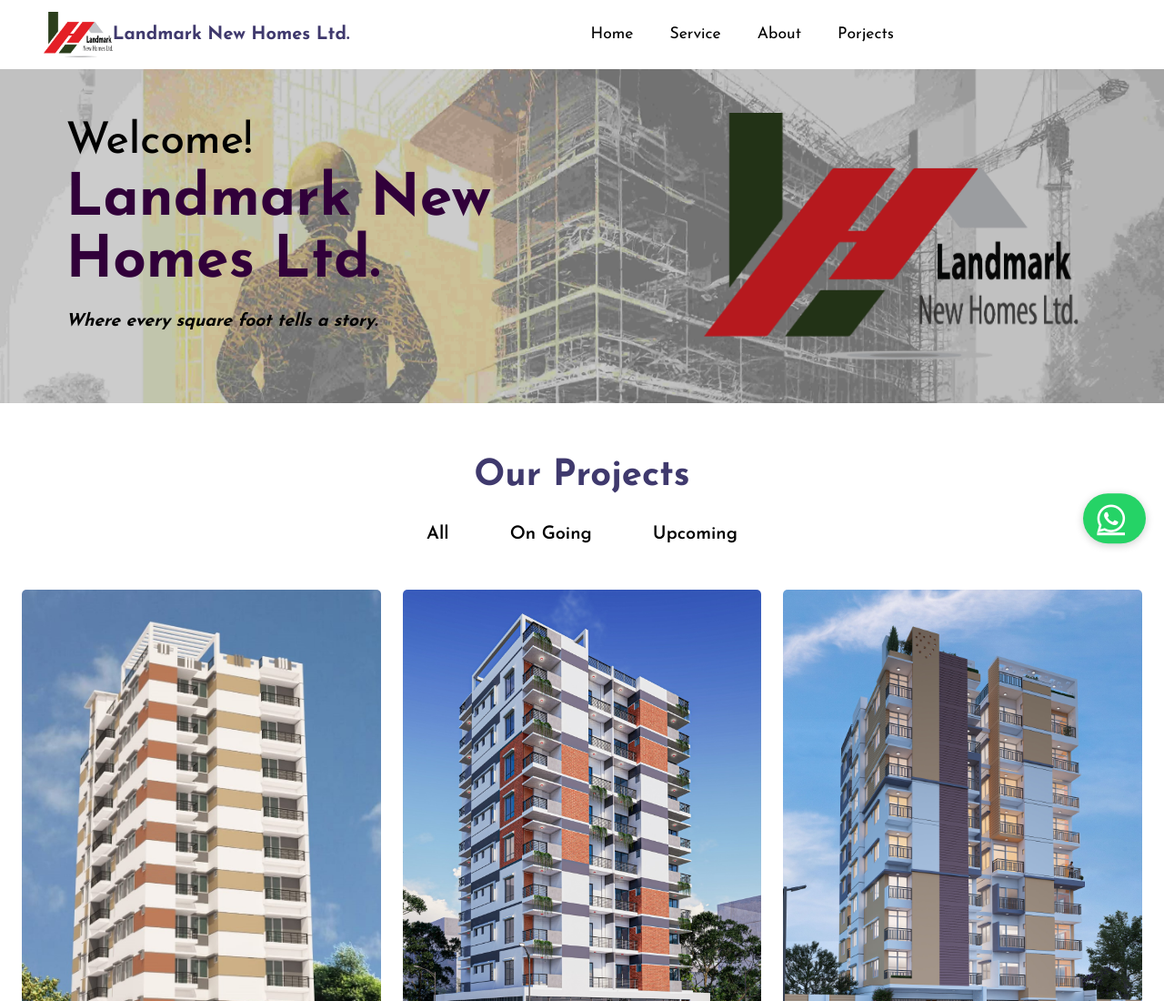
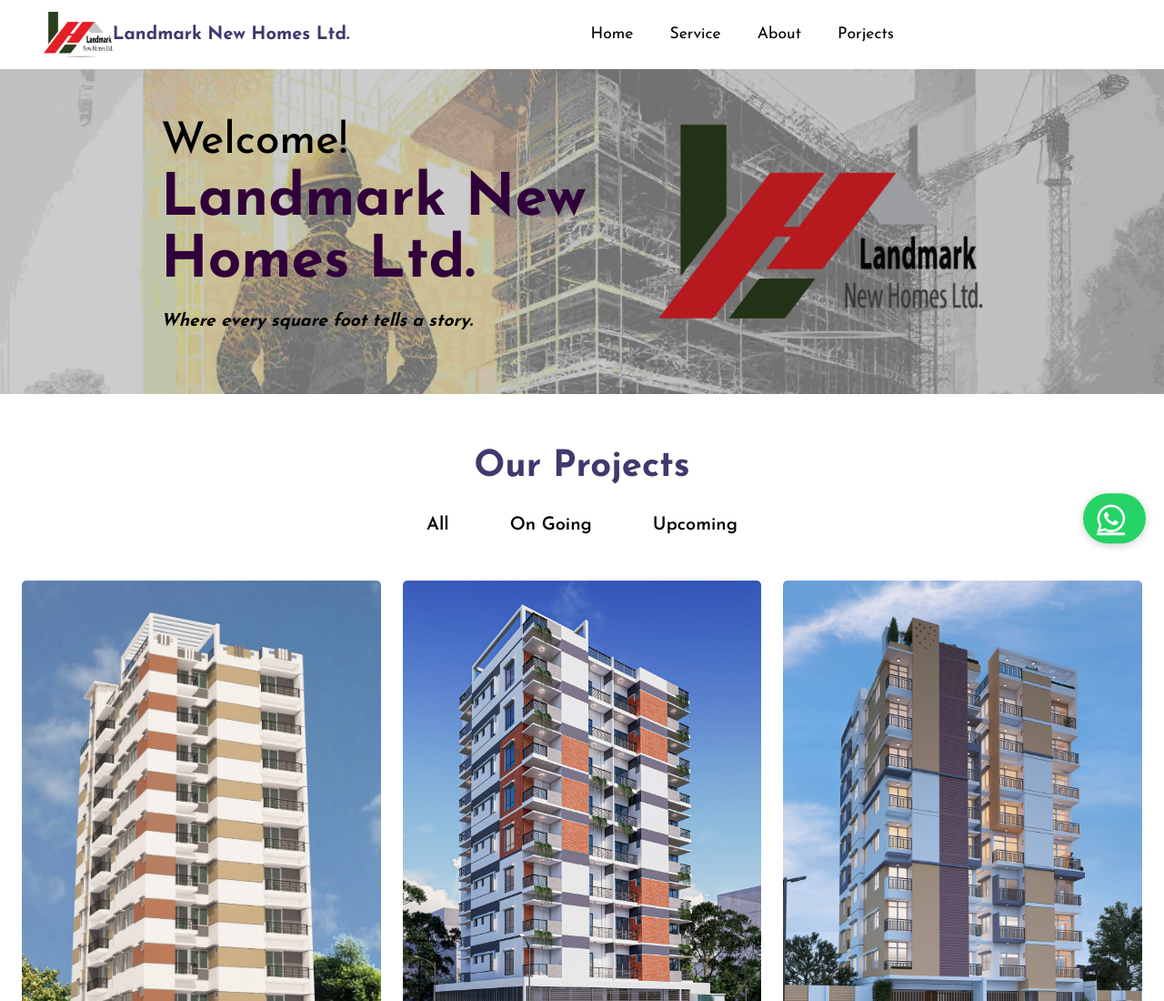
Before and after one commit to goforpeace/LandmarkSite, a plain HTML site: page index.html in a window 1280 px wide. Shown: the top 1100 px of the page at 91% size. Drawn offline with nearby package versions, Linux system fonts and the light colour scheme.

Commit message:
Update index.html

```diff
--- a/index.html
+++ b/index.html
@@ -99,22 +99,25 @@
     </a>
     <!-- home section starts  -->
 <section class="home pt-5 pb-5" id="home">
-  <div class="row justify-content-evenly align-middle">
-    <!-- here data-aos is used for adding aos animation  -->
-    <div class="col-10 col-md-6 text-center text-md-start" data-aos="slide-right">
-      <h2 style="color: #000000">
-        Welcome! <br /><span class="c-orange">Landmark New Homes Ltd.</span>
-      </h2>
-      <p style="color: black"><b><i>
-        Where every square foot tells a story.</i></b>
-      </p>
-      <a href="" class="link ms-4 d-none">See My Work</a>
-    </div>
-    <div class="col-10 col-md-4 d-none d-md-block">
-      <img src="images/banner-01.webp" class="img-fluid" alt="" />
+  <div class="container">
+    <div class="row justify-content-center align-items-center">
+      <!-- Text Content -->
+      <div class="col-12 col-md-6 text-center text-md-start" data-aos="slide-right">
+        <h2 style="color: #000000">
+          Welcome! <br />
+          <span class="c-orange">Landmark New Homes Ltd.</span>
+        </h2>
+        <p style="color: black"><b><i>Where every square foot tells a story.</i></b></p>
+      </div>
+
+      <!-- Image Content -->
+      <div class="col-10 col-md-4 text-center mt-4 mt-md-0">
+        <img src="images/banner-01.webp" class="img-fluid" alt="Landmark New Homes Logo" />
+      </div>
     </div>
   </div>
 </section>
+
 <!-- home section ends here -->
 
  <!-- portfolio section starts here -->
```
